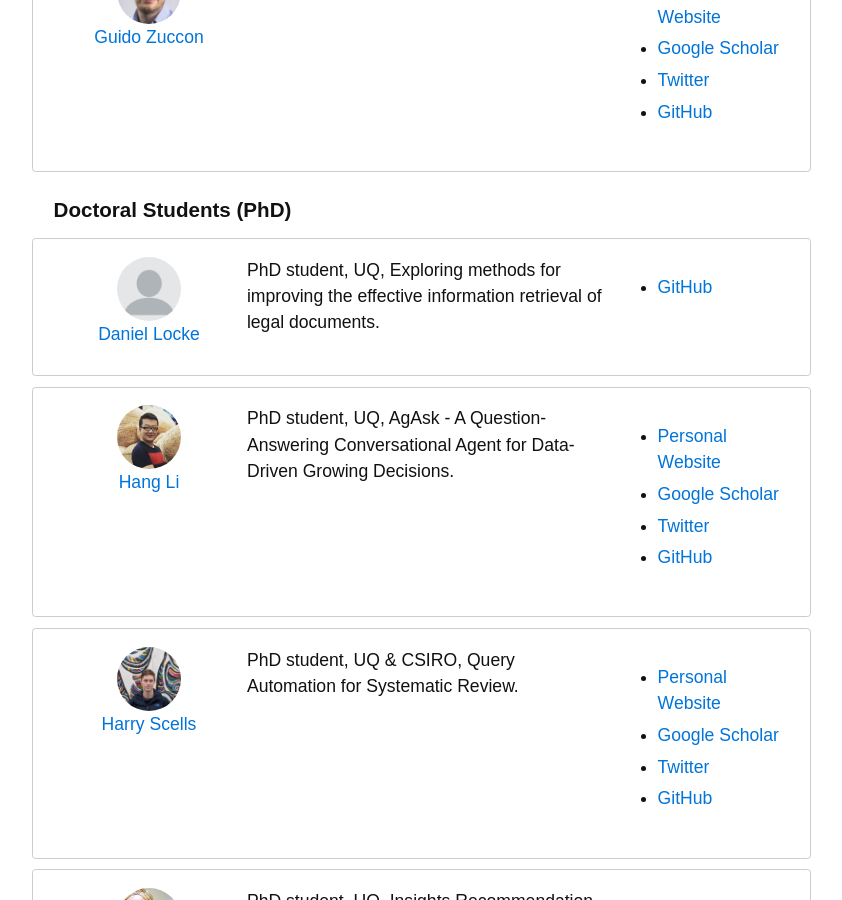
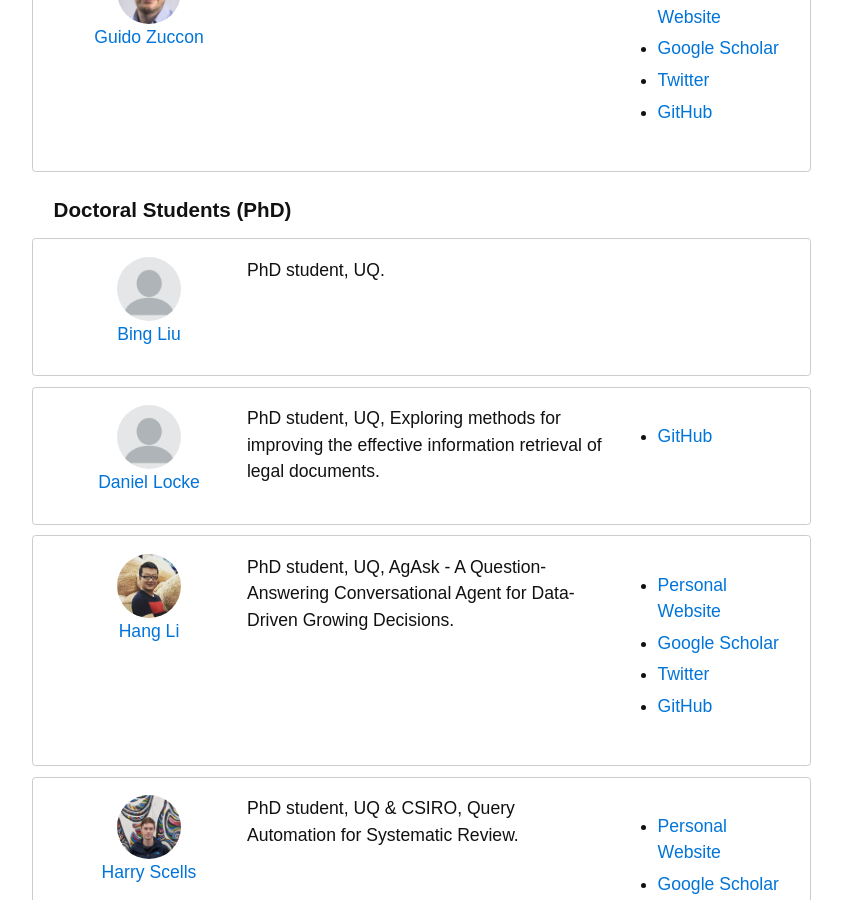
Before and after one commit to ielab/ielab.github.io, a Jekyll site: the page built from index.md, in a window 1280 px wide and 900 px high, scrolled down 3449 px. Shown: the whole window, without its empty margins (309-1151 px from the left). Built offline with Jekyll 4.4.1, drawn with Linux system fonts in a browser that asks for light colours; our own code applies the rules of GitHub Pages for plain Markdown files; comment, search, counter and statistics services are not loaded.

Commit message:
Fix names on paper and give Bing a default profile.

```diff
--- /dev/null
+++ b/_people/bing-liu.md
@@ -0,0 +1,10 @@
+---
+name: Bing Liu
+twitter:
+github:
+website:
+image:
+scholar:
+role: phd
+description: PhD student, UQ.
+---
```
Also changed, not shown: _publications/bing-2021-diagnosisrankingkgcn.md (+1 -1 lines).
